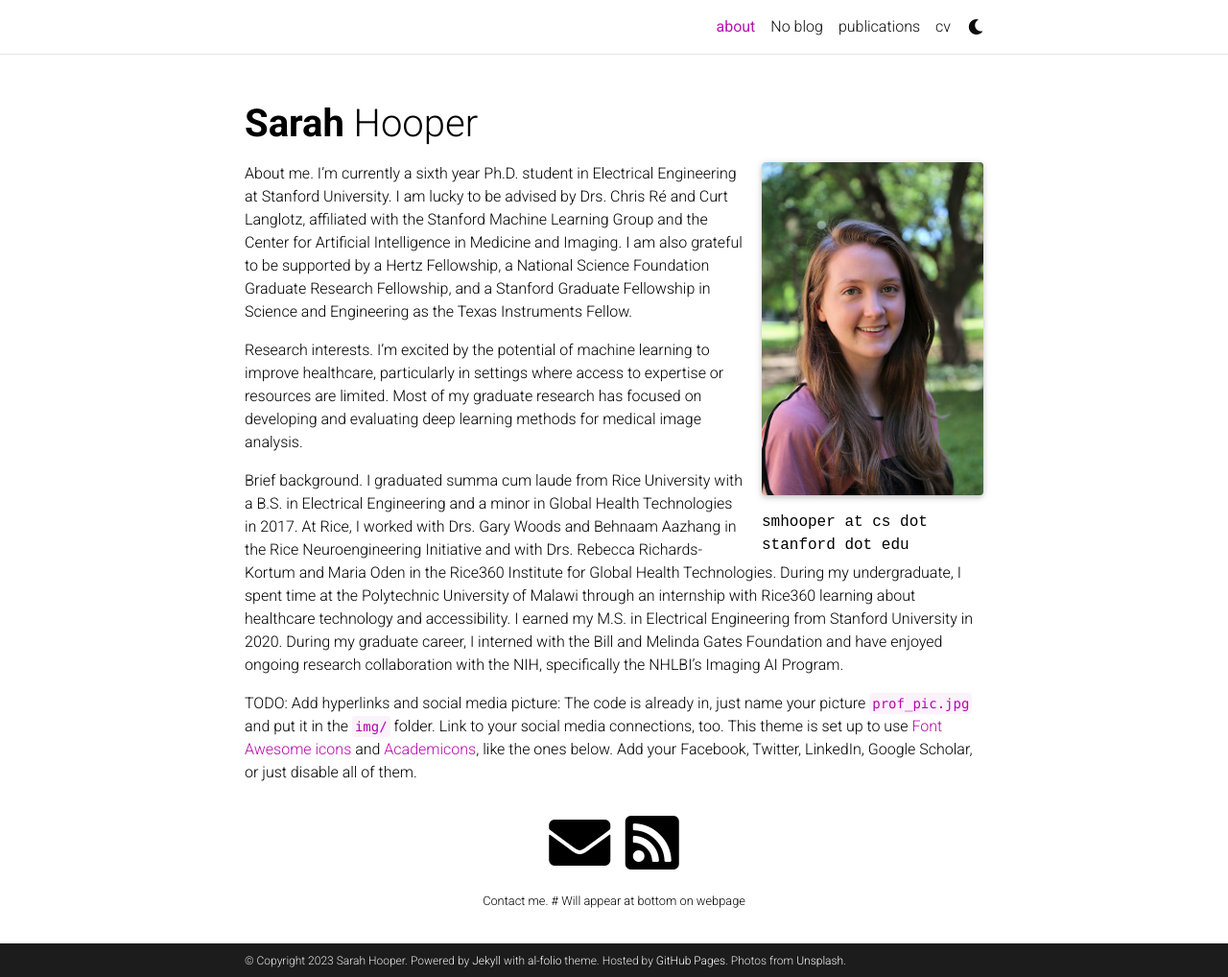
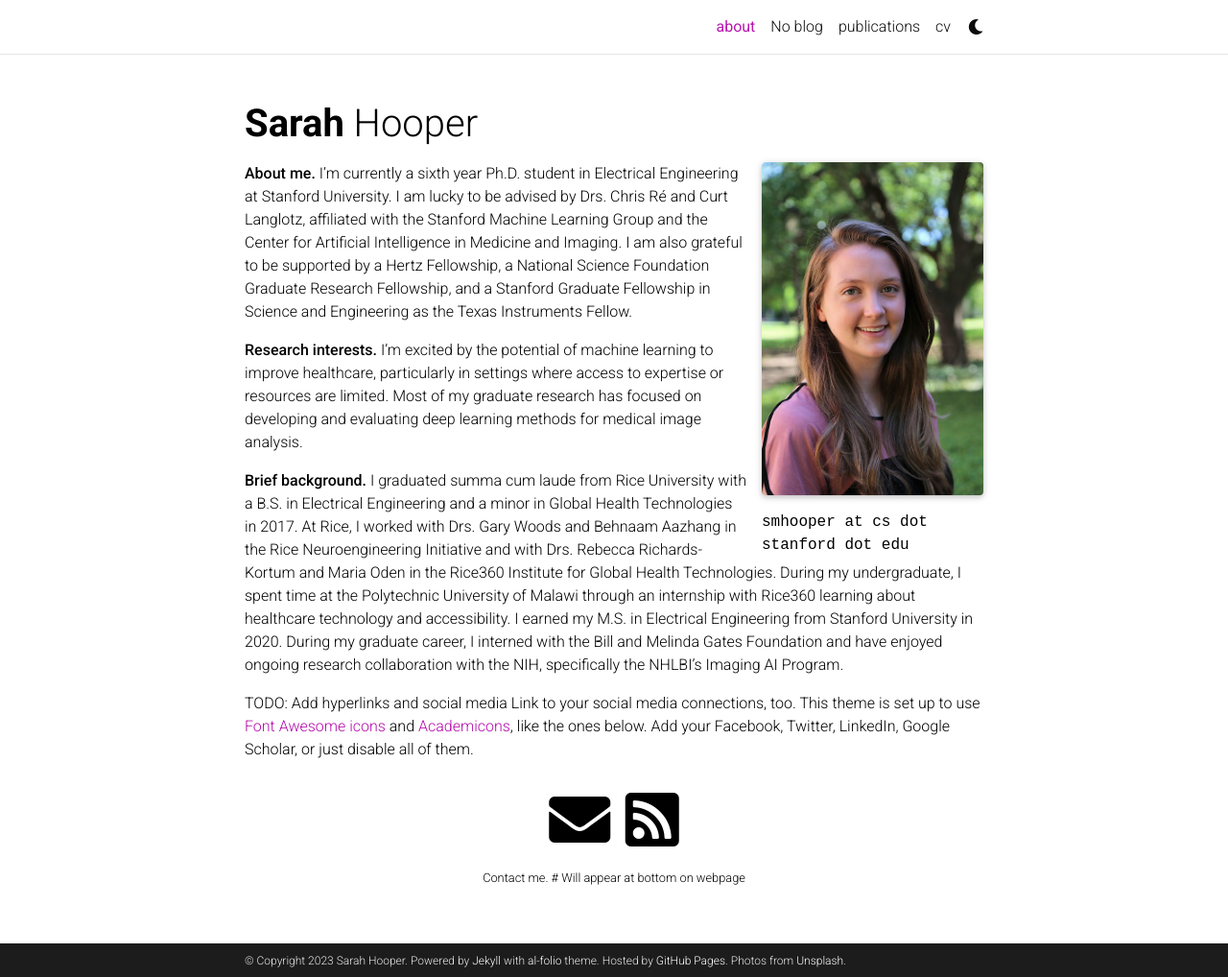
Before and after one commit to sarahmhooper/sarahmhooper.github.io, a Jekyll site: the page built from _pages/about.md, in a window 1280 px wide and 1018 px high. Shown: the whole window at 96% size. Built offline with Jekyll 4.4.1, drawn with Linux system fonts in a browser that asks for light colours; full-size pictures stand in for the smaller copies a plugin makes; comment, search, counter and statistics services are not loaded; a style sheet for code colours, icons or effects is not loaded.

Commit message:
Added old

```diff
--- a/_pages/about.md
+++ b/_pages/about.md
@@ -17,12 +17,11 @@
 ---
 
 
-About me. I’m currently a sixth year Ph.D. student in Electrical Engineering at Stanford University. I am lucky to be advised by Drs. Chris Ré and Curt Langlotz, affiliated with the Stanford Machine Learning Group and the Center for Artificial Intelligence in Medicine and Imaging. I am also grateful to be supported by a Hertz Fellowship, a National Science Foundation Graduate Research Fellowship, and a Stanford Graduate Fellowship in Science and Engineering as the Texas Instruments Fellow.
+**About me.** I’m currently a sixth year Ph.D. student in Electrical Engineering at Stanford University. I am lucky to be advised by Drs. Chris Ré and Curt Langlotz, affiliated with the Stanford Machine Learning Group and the Center for Artificial Intelligence in Medicine and Imaging. I am also grateful to be supported by a Hertz Fellowship, a National Science Foundation Graduate Research Fellowship, and a Stanford Graduate Fellowship in Science and Engineering as the Texas Instruments Fellow.
 
-Research interests. I’m excited by the potential of machine learning to improve healthcare, particularly in settings where access to expertise or resources are limited. Most of my graduate research has focused on developing and evaluating deep learning methods for medical image analysis.
+**Research interests.** I’m excited by the potential of machine learning to improve healthcare, particularly in settings where access to expertise or resources are limited. Most of my graduate research has focused on developing and evaluating deep learning methods for medical image analysis.
 
-Brief background. I graduated summa cum laude from Rice University with a B.S. in Electrical Engineering and a minor in Global Health Technologies in 2017. At Rice, I worked with Drs. Gary Woods and Behnaam Aazhang in the Rice Neuroengineering Initiative and with Drs. Rebecca Richards-Kortum and Maria Oden in the Rice360 Institute for Global Health Technologies. During my undergraduate, I spent time at the Polytechnic University of Malawi through an internship with Rice360 learning about healthcare technology and accessibility. I earned my M.S. in Electrical Engineering from Stanford University in 2020. During my graduate career, I interned with the Bill and Melinda Gates Foundation and have enjoyed ongoing research collaboration with the NIH, specifically the NHLBI’s Imaging AI Program.
+**Brief background.** I graduated summa cum laude from Rice University with a B.S. in Electrical Engineering and a minor in Global Health Technologies in 2017. At Rice, I worked with Drs. Gary Woods and Behnaam Aazhang in the Rice Neuroengineering Initiative and with Drs. Rebecca Richards-Kortum and Maria Oden in the Rice360 Institute for Global Health Technologies. During my undergraduate, I spent time at the Polytechnic University of Malawi through an internship with Rice360 learning about healthcare technology and accessibility. I earned my M.S. in Electrical Engineering from Stanford University in 2020. During my graduate career, I interned with the Bill and Melinda Gates Foundation and have enjoyed ongoing research collaboration with the NIH, specifically the NHLBI’s Imaging AI Program.
 
 TODO: Add hyperlinks and social media
-picture: The code is already in, just name your picture `prof_pic.jpg` and put it in the `img/` folder.
 Link to your social media connections, too. This theme is set up to use [Font Awesome icons](http://fortawesome.github.io/Font-Awesome/) and [Academicons](https://jpswalsh.github.io/academicons/), like the ones below. Add your Facebook, Twitter, LinkedIn, Google Scholar, or just disable all of them.
```
